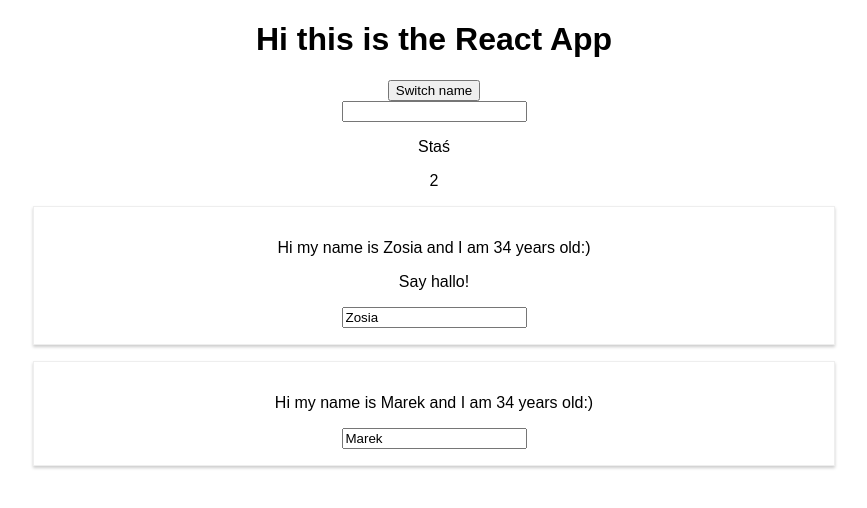
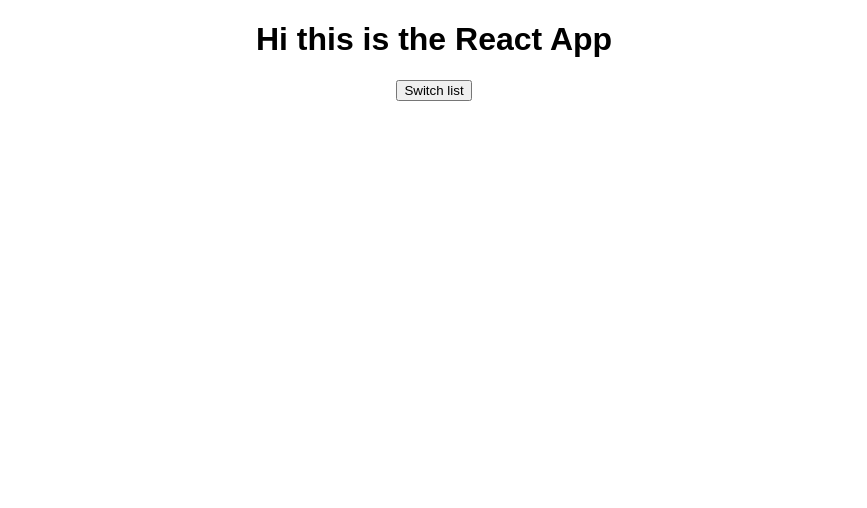
Before and after one commit to ZosiaSub/react-complete-exercices, a React (Create React App) app: page / in a window 1280 px wide. Shown: the top 508 px of the page, without its empty margins (206-1073 px from the left). Built offline with nearby package versions, Linux system fonts and the light colour scheme.

Commit message:
Add persons list taggle

```diff
--- a/src/App.js
+++ b/src/App.js
@@ -1,40 +1,31 @@
 import React, { Component } from 'react';
 import Person from './components/Person';
-import UserOutput from './components/UserOutput';
-import UserInput from './components/UserInput';
 import './App.css';
+
 
 class App extends Component {
 
   state = {
     persons: [
-      { name: "Zosia", age: "34" },
-      { name: "Marek", age: "34" }
+      { name: "Zosia", age: "34", id: '1' },
+      { name: "Marek", age: "34", id: '2' }
     ],
-    username: "Staś"
-  }
-  switchName = () => {
-    this.setState({
-      persons: [
-        { name: "Zofia", age: "30" },
-        { name: "Marek", age: "40" }
-      ]
-    })
+    showPersons: false
   }
 
-  tipeName = (event) => {
-    this.setState({
-      persons: [
-        { name: event.target.value, age: "30" },
-        { name: event.target.value, age: "40" }
-      ]
-    })
+  userName = (event) => {
+    return event.target.value
   }
 
-  eventHandler = (event) => {
-    this.setState({
-      username: event.target.value
-    })
+  tipeName = (personIndex) => {
+    const persons = this.state.persons;
+    persons[personIndex].name = this.userName;
+    this.setState({ persons: persons })
+  }
+
+  personListHandler = (state) => {
+    const personsState = this.state.showPersons;
+    this.setState({ showPersons: !personsState })
   }
 
   render() {
@@ -44,21 +35,21 @@
 
         <h1>Hi this is the React App</h1>
         <button
-        onClick={this.switchName}>
-        Switch name
+        onClick={this.personListHandler}>
+        Switch list
         </button>
-        <UserInput changeName={this.eventHandler}/>
-        <UserOutput userName={this.state.username}/>
-        <Person
-          name={this.state.persons[0].name}
-          age={this.state.persons[0].age}
-          tipe={this.tipeName}>
-          Say hallo!</Person>
-        <Person
-          name={this.state.persons[1].name}
-          age={this.state.persons[1].age}
-          click={this.switchName}
-          tipe={this.tipeName} />
+        <div>
+          { this.state.showPersons === true ?
+            this.state.persons.map( (person, index) =>
+              <Person
+                key={index}
+                name={person.name}
+                age={person.age}
+                tipe={()=> this.tipeName(index)}
+              />
+            ) : null
+          }
+        </div>
       </div>
     );
   }
--- a/src/components/Person.js
+++ b/src/components/Person.js
@@ -2,11 +2,12 @@
 import './Person.css';
 
 const person = ( props ) => {
+    console.log(props)
     return (
         <div className="Person">
             <p onClick={props.click}>Hi my name is {props.name} and I am {props.age} years old:)</p>
             <p>{props.children}</p>
-            <input type="text" onChange={props.tipe} value={props.name}/>
+            <input type="text" onChange={props.tipe} />
         </div>
 
     )
```
